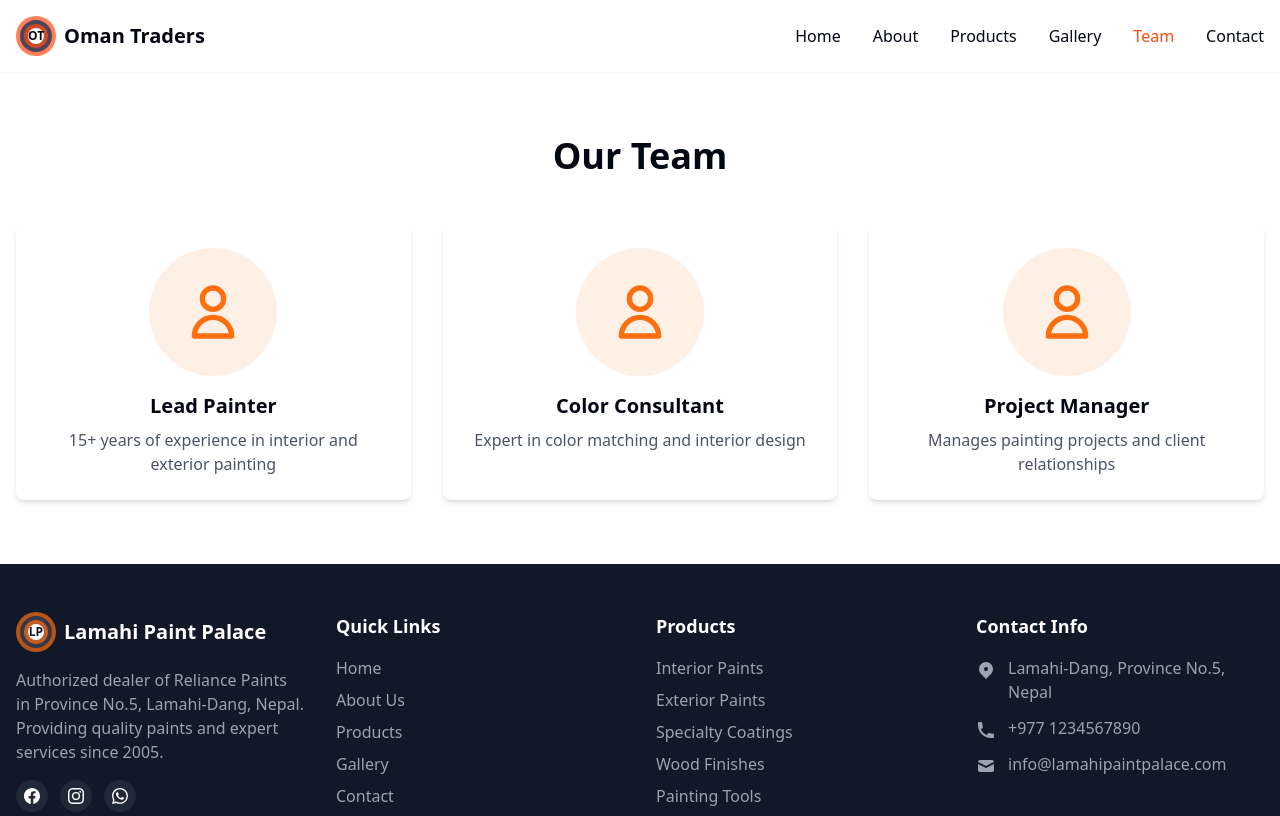
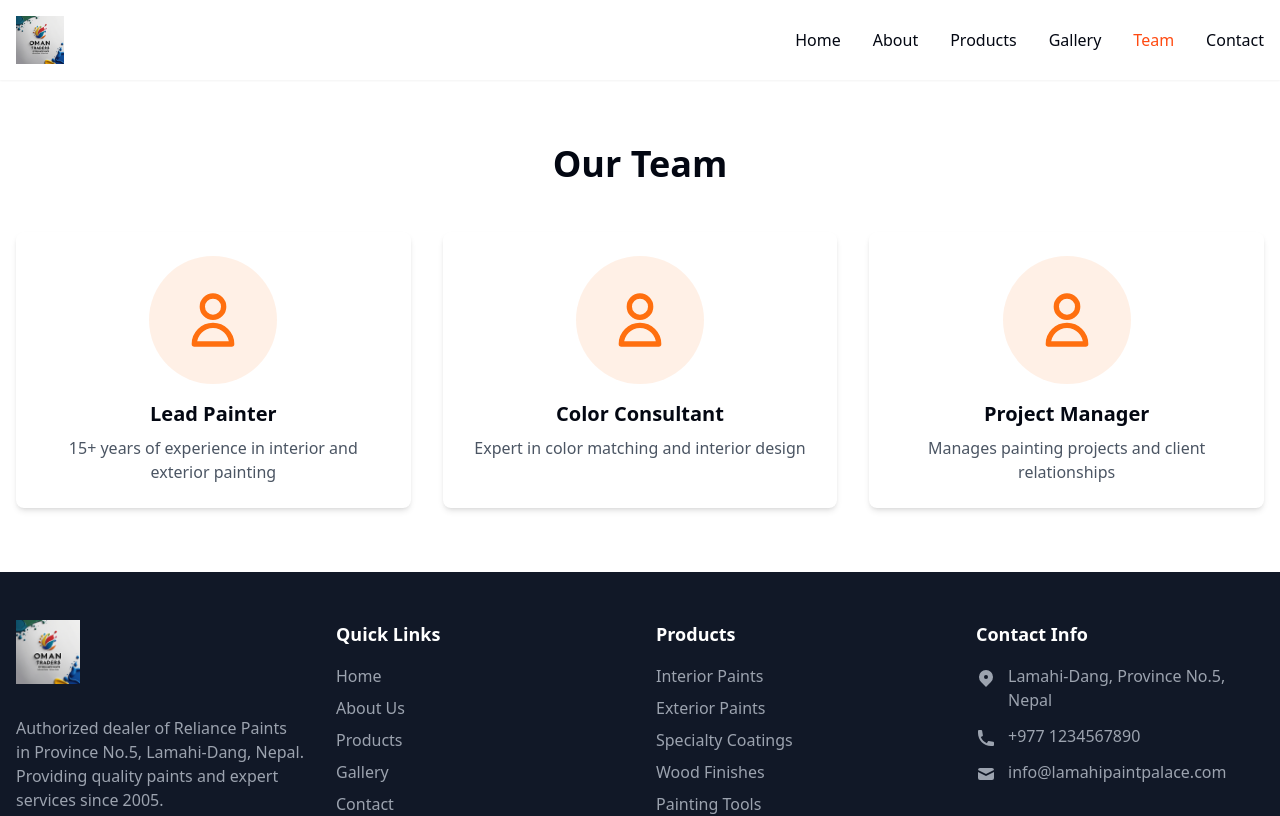
Before and after one commit to Omanchaudhary-code/Oman_Traders, a React (Vite) app: page /team in a window 1280 px wide. Shown: the top 816 px of the page. Built offline with nearby package versions, Linux system fonts and the light colour scheme.

Commit message:
Add logo to header and footer
Use the attached logo in the header and footer of all pages.

```diff
--- a/src/components/Footer.tsx
+++ b/src/components/Footer.tsx
@@ -1,4 +1,3 @@
-
 import { Link } from "react-router-dom";
 
 const Footer = () => {
@@ -10,13 +9,11 @@ const Footer = () => {
         <div className="grid grid-cols-1 md:grid-cols-4 gap-8 mb-8">
           <div>
             <div className="flex items-center space-x-2 mb-4">
-              <div className="w-10 h-10 relative">
-                <div className="absolute inset-0 bg-primary rounded-full opacity-70"></div>
-                <div className="absolute inset-1 bg-secondary rounded-full opacity-70"></div>
-                <div className="absolute inset-2 bg-accent rounded-full opacity-70"></div>
-                <div className="absolute inset-3 bg-white rounded-full flex items-center justify-center font-bold text-xs text-gray-900">LP</div>
-              </div>
-              <span className="font-bold text-xl">Lamahi Paint Palace</span>
+              <img
+                src="/lovable-uploads/8582e922-22d8-4436-a87d-100eaf7dae00.png"
+                alt="Oman Traders Logo"
+                className="h-16 w-auto mb-4"
+              />
             </div>
             <p className="text-gray-400 mb-4">
               Authorized dealer of Reliance Paints in Province No.5, Lamahi-Dang, Nepal. Providing quality paints and expert services since 2005.
--- a/src/components/Header.tsx
+++ b/src/components/Header.tsx
@@ -1,4 +1,3 @@
-
 import { useState } from "react";
 import { Link, useLocation } from "react-router-dom";
 
@@ -24,13 +23,11 @@ const Header = () => {
     <header className="bg-white shadow-sm sticky top-0 z-50">
       <div className="container mx-auto px-4 py-4 flex justify-between items-center">
         <Link to="/" className="flex items-center space-x-2 transition-transform duration-200 hover:scale-105">
-          <div className="w-10 h-10 relative">
-            <div className="absolute inset-0 bg-[#FF4B12] rounded-full opacity-70"></div>
-            <div className="absolute inset-1 bg-[#002B5C] rounded-full opacity-70"></div>
-            <div className="absolute inset-2 bg-[#FF4B12] rounded-full opacity-70"></div>
-            <div className="absolute inset-3 bg-white rounded-full flex items-center justify-center font-bold text-xs">OT</div>
-          </div>
-          <span className="font-bold text-xl">Oman Traders</span>
+          <img
+            src="/lovable-uploads/8582e922-22d8-4436-a87d-100eaf7dae00.png"
+            alt="Oman Traders Logo"
+            className="h-12 w-auto"
+          />
         </Link>
 
         {/* Desktop Navigation */}
```
Also changed, not shown: public/lovable-uploads/8582e922-22d8-4436-a87d-100eaf7dae00.png (added).
